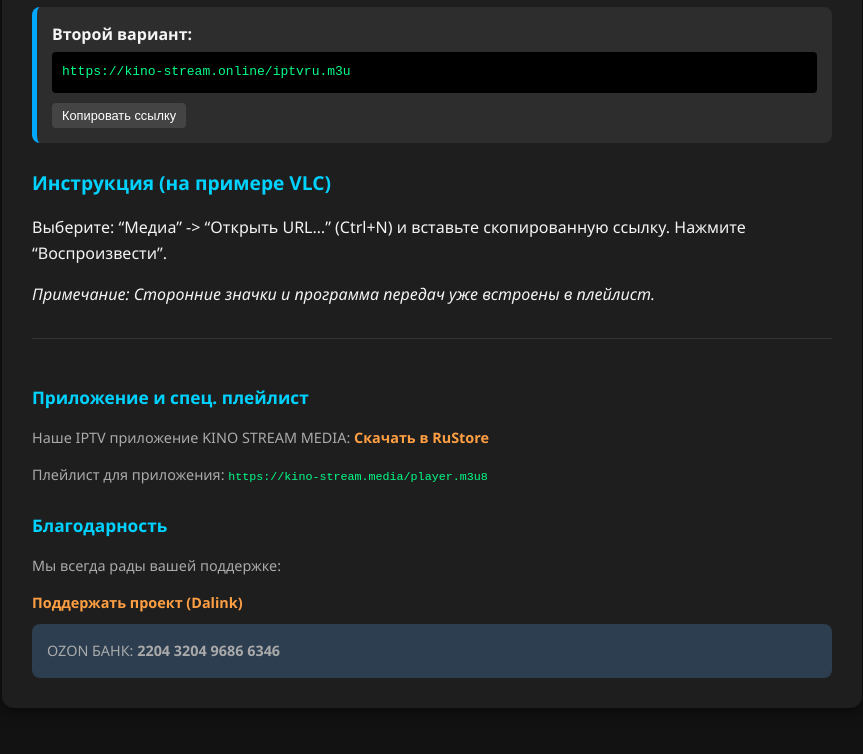
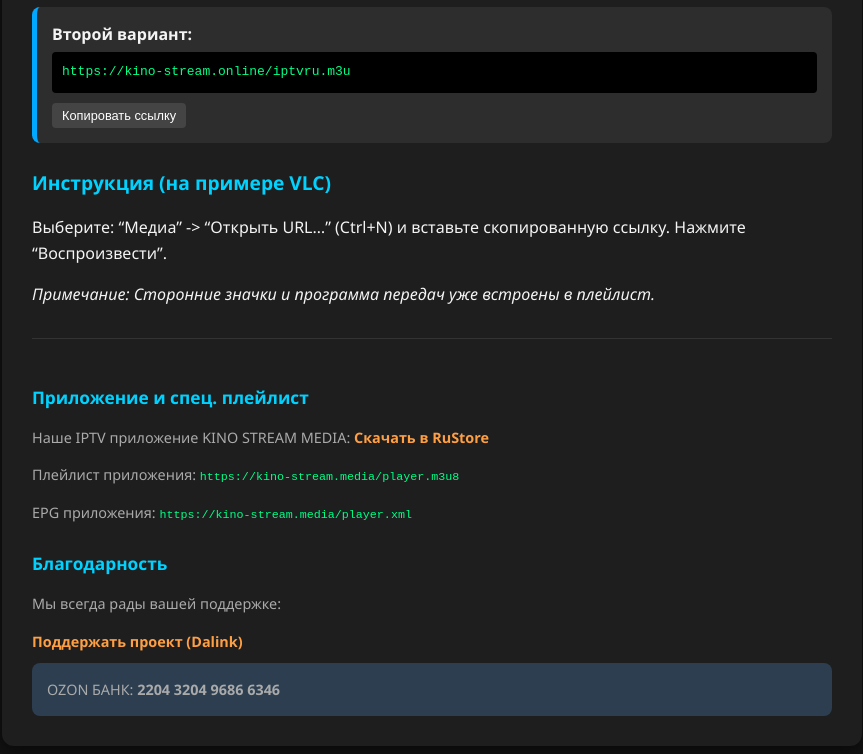
Before and after one commit to kino-stream-media/IPTV, a plain HTML site: page index.html in a window 1280 px wide. Shown: the part 627-1381 px from the top of the page, without its empty margins (208-1071 px from the left). Before the commit the page ends 1355 px from the top, so only its background shows below. Drawn offline with Linux system fonts and the light colour scheme.

Commit message:
Update index.html

```diff
--- a/index.html
+++ b/index.html
@@ -130,7 +130,8 @@
     <div class="footer-info">
         <h2>Приложение и спец. плейлист</h2>
         <p>Наше IPTV приложение KINO STREAM MEDIA: <a href="https://www.rustore.ru/catalog/app/com.kinostream.media" class="app-link" target="_blank">Скачать в RuStore</a></p>
-        <p>Плейлист для приложения: <code id="url3" style="color:#00ff88">https://kino-stream.media/player.m3u8</code></p>
+        <p>Плейлист приложения: <code id="url3" style="color:#00ff88">https://kino-stream.media/player.m3u8</code></p>
+        <p>EPG приложения: <code id="url3" style="color:#00ff88">https://kino-stream.media/player.xml</code></p>
 
         <h2>Благодарность</h2>
         <p>Мы всегда рады вашей поддержке:</p>
```
